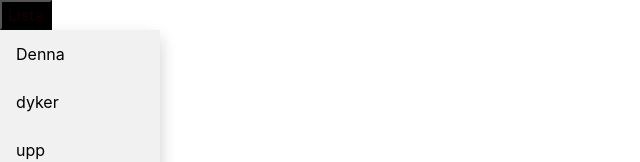
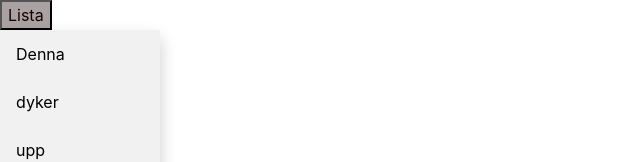
Before and after one commit to Emeliie094/Nim, a plain HTML site: page axel.html in a window 1280 px wide. Shown: the top 162 px of the page, without its empty margins (0-640 px from the left). Drawn offline with nearby package versions, Linux system fonts and the light colour scheme.

Commit message:
uppdaterar styles

```diff
--- a/styles.css
+++ b/styles.css
@@ -26,6 +26,6 @@
 }
 
 .dropDown:hover .dropButton {
-    background-color: #000000;
+    background-color: #aaa2a2;
     color: rgb(22, 0, 0); /*Färg på text när dropdown är aktiverad*/
 }
```
